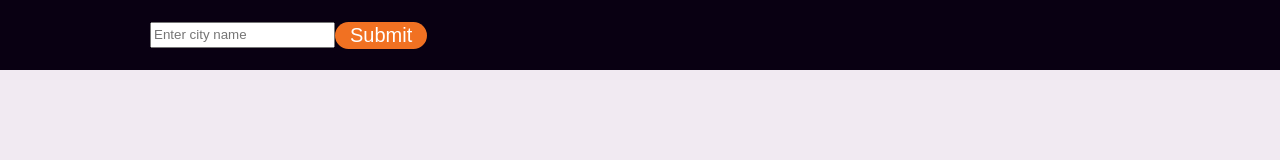
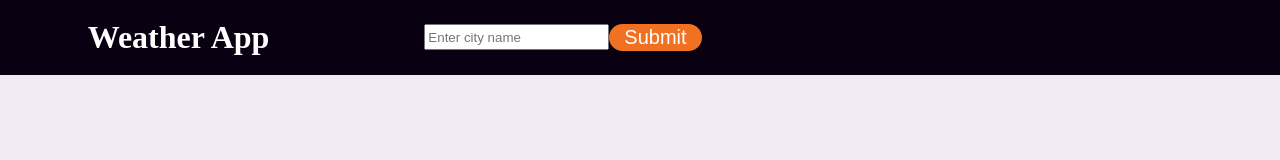
Before and after one commit to mdali-11/weather-app, a plain HTML site: page weather/index.html in a window 1280 px wide. Shown: the top 160 px of the page. Drawn offline with Linux system fonts and the light colour scheme; no server answers.

Commit message:
added weather app

```diff
--- a/weather/index.html
+++ b/weather/index.html
@@ -11,7 +11,9 @@
 
   <body>
     <div class="nav">
-      <div>
+      <div style="display:flex;width:50%;gap:5px; align-items: center;justify-content: center;">
+      <div><h1>Weather App</h1></div>
+      <div class="search-box">
         <div>
           <input type="text" id="city" placeholder="Enter city name" value="" />
         </div>
@@ -19,6 +21,7 @@
           <button id="submit" onclick="getWeather();display()">Submit</button>
         </div>
       </div>
+    </div>
     </div>
 
     <div class="box">
--- a/weather/style.css
+++ b/weather/style.css
@@ -10,7 +10,7 @@
 
         .nav {
           width: 100%;
-          height: 70px;
+          height: 75px;
           display: flex;
           background-color: #090012;
           margin-bottom: 100px;
@@ -18,7 +18,7 @@
           /* justify-content: center; */
           align-items: center;
         }
-        .nav > div {
+        .search-box {
           width: 20%;
           margin-left: 150px;
           display: flex;
```
